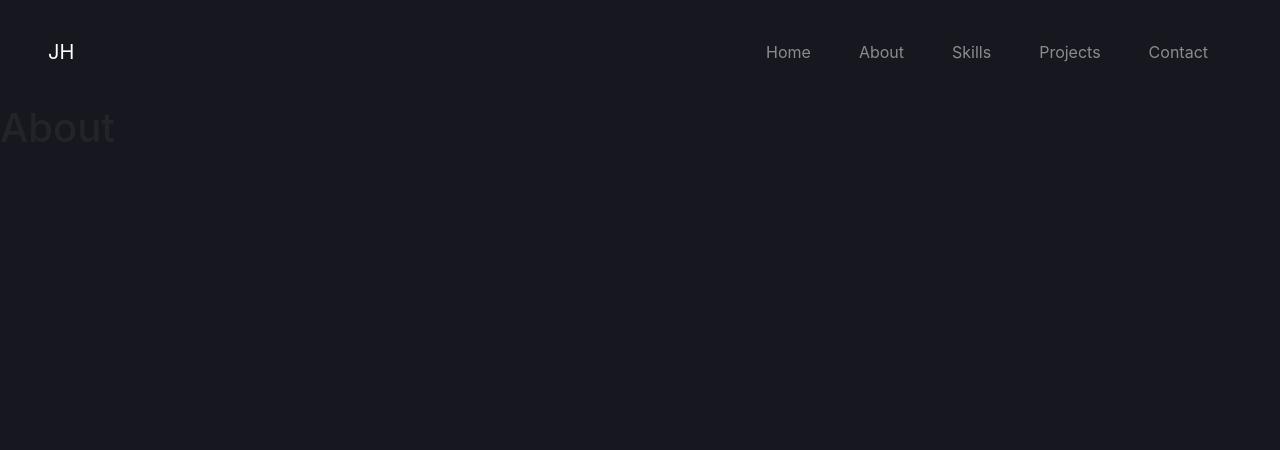
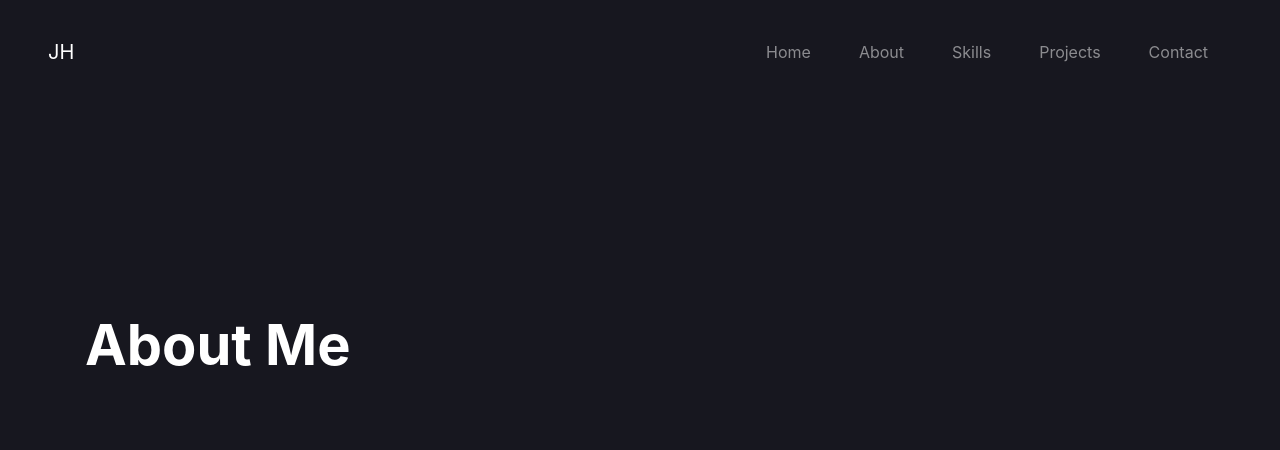
Before and after one commit to Jacob-Hollis/portfolio-website, a Django app: template about/templates/about.html in a window 1280 px wide. Shown: the top 450 px of the page. Run offline with Django 4.2, Linux system fonts and the light colour scheme; the template is opened without the code that fills it, so the values that code supplies are empty; style sheets or scripts are compiled from the project's sources; some libraries are stand-ins or nearby versions.

Commit message:
end of day checkin, changed some wording

```diff
--- a/about/templates/about.html
+++ b/about/templates/about.html
@@ -1,5 +1,9 @@
 {% extends "base.html" %}
 
 {% block page_content %}
-<h1>About</h1>
+<div class="jumbotron jumbotron-fluid">
+    <div class="container">
+      <h1 class="display-4">About Me</h1>
+    </div>
+</div>
 {% endblock %}
--- a/homepage/templates/home.html
+++ b/homepage/templates/home.html
@@ -8,8 +8,8 @@
         <p>I'm a <span class="typed-text"></span><span class="cursor">&nbsp;</span> Software Engineer</p>
       </div>
       <div>
-        <p class="bio">I'm a software engineer specializing in building exceptional software, up and down the stack. Currently, I'm focusing on building open-source tools and refining my skills in front-end development.</p>
+        <p class="bio">I'm a product-focused fullstack software engineer. I specialize in building clean and scalable solutions for the benefit of the user.
       </div>
     </div>
-  </div>
+</div>
 {% endblock %}
--- a/website/templates/base.html
+++ b/website/templates/base.html
@@ -5,7 +5,7 @@
     <meta name="viewport" content="width=device-width, initial-scale=1">
     {% load sass_tags %}
     {% load static %}
-    <link rel="stylesheet" href="https://stackpath.bootstrapcdn.com/bootstrap/4.2.1/css/bootstrap.min.css" integrity="sha384-GJzZqFGwb1QTTN6wy59ffF1BuGJpLSa9DkKMp0DgiMDm4iYMj70gZWKYbI706tWS" crossorigin="anonymous">
+    <link rel="stylesheet" href="https://cdn.jsdelivr.net/npm/bootstrap@4.6.2/dist/css/bootstrap.min.css" integrity="sha384-xOolHFLEh07PJGoPkLv1IbcEPTNtaed2xpHsD9ESMhqIYd0nLMwNLD69Npy4HI+N" crossorigin="anonymous">
     <link href="{% sass_src 'custom.scss' %}" rel="stylesheet" type="text/css" />
 
     <title>Portfolio Website</title>
@@ -40,8 +40,8 @@
     {% endblock %}
   </body>
 </html>
-<script src="https://code.jquery.com/jquery-3.6.4.js" integrity="sha256-a9jBBRygX1Bh5lt8GZjXDzyOB+bWve9EiO7tROUtj/E=" crossorigin="anonymous"></script>
-<script src="https://cdn.jsdelivr.net/npm/@popperjs/core@2.11.7/dist/umd/popper.min.js" integrity="sha384-zYPOMqeu1DAVkHiLqWBUTcbYfZ8osu1Nd6Z89ify25QV9guujx43ITvfi12/QExE" crossorigin="anonymous"></script>
-<script src="https://cdn.jsdelivr.net/npm/bootstrap@5.3.0-alpha3/dist/js/bootstrap.min.js" integrity="sha384-Y4oOpwW3duJdCWv5ly8SCFYWqFDsfob/3GkgExXKV4idmbt98QcxXYs9UoXAB7BZ" crossorigin="anonymous"></script>
+<script src="https://cdn.jsdelivr.net/npm/jquery@3.5.1/dist/jquery.slim.min.js" integrity="sha384-DfXdz2htPH0lsSSs5nCTpuj/zy4C+OGpamoFVy38MVBnE+IbbVYUew+OrCXaRkfj" crossorigin="anonymous"></script>
+<script src="https://cdn.jsdelivr.net/npm/popper.js@1.16.1/dist/umd/popper.min.js" integrity="sha384-9/reFTGAW83EW2RDu2S0VKaIzap3H66lZH81PoYlFhbGU+6BZp6G7niu735Sk7lN" crossorigin="anonymous"></script>
+<script src="https://cdn.jsdelivr.net/npm/bootstrap@4.6.2/dist/js/bootstrap.bundle.min.js" integrity="sha384-Fy6S3B9q64WdZWQUiU+q4/2Lc9npb8tCaSX9FK7E8HnRr0Jz8D6OP9dO5Vg3Q9ct" crossorigin="anonymous"></script>
 <script src="{% static 'typing_animation.js' %}"></script>
 <script src="{% static 'nav.js' %}"></script>
```
